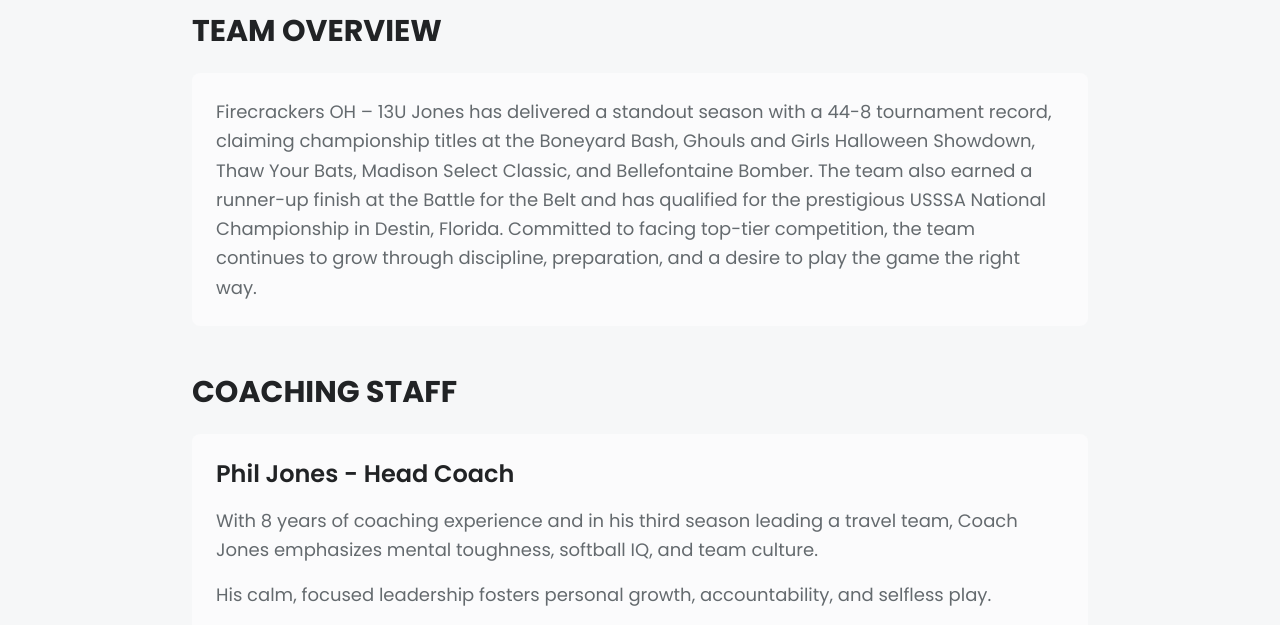
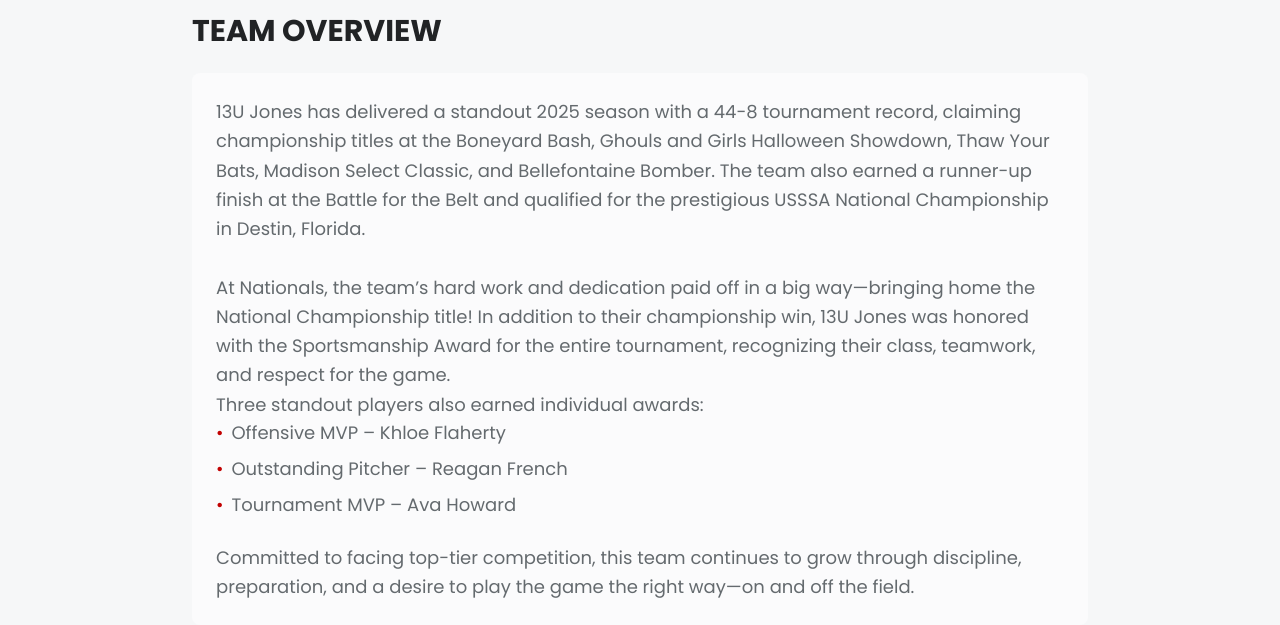
Before and after one commit to Firecrackers-Ohio/firecrackers-ohio.github.io, an Astro site: page /teams/jones in a window 1280 px wide. Shown: the part 175-800 px from the top of the page. Built offline with nearby package versions, Linux system fonts and the light colour scheme; Astro itself is replaced by a stand-in of ours.

Commit message:
Update Jones profile to include nationals

```diff
--- a/src/pages/teams/jones.astro
+++ b/src/pages/teams/jones.astro
@@ -24,15 +24,40 @@
         </h2>
         <div class="rounded-lg bg-gray-50 p-6 dark:bg-gray-800">
           <p class="text-lg leading-relaxed text-gray-700 dark:text-gray-300">
-            Firecrackers OH – 13U Jones has delivered a standout season with a
-            44-8 tournament record, claiming championship titles at the Boneyard
+            13U Jones has delivered a standout 2025 season with a 44-8
+            tournament record, claiming championship titles at the Boneyard
             Bash, Ghouls and Girls Halloween Showdown, Thaw Your Bats, Madison
             Select Classic, and Bellefontaine Bomber. The team also earned a
-            runner-up finish at the Battle for the Belt and has qualified for
-            the prestigious USSSA National Championship in Destin, Florida.
-            Committed to facing top-tier competition, the team continues to grow
-            through discipline, preparation, and a desire to play the game the
-            right way.
+            runner-up finish at the Battle for the Belt and qualified for the
+            prestigious USSSA National Championship in Destin, Florida.
+            <br />
+            <br />
+            At Nationals, the team’s hard work and dedication paid off in a big way—bringing
+            home the National Championship title! In addition to their championship
+            win, 13U Jones was honored with the Sportsmanship Award for the entire
+            tournament, recognizing their class, teamwork, and respect for the game.
+            <br />
+            Three standout players also earned individual awards:
+            <ul class="space-y-2 text-lg text-gray-700 dark:text-gray-300">
+              <li class="flex items-start">
+                <span class="text-red mr-2">•</span>
+                <span>Offensive MVP – Khloe Flaherty</span>
+              </li>
+              <li class="flex items-start">
+                <span class="text-red mr-2">•</span>
+                <span>Outstanding Pitcher – Reagan French</span>
+              </li>
+              <li class="flex items-start">
+                <span class="text-red mr-2">•</span>
+                <span>Tournament MVP – Ava Howard</span>
+              </li>
+            </ul>
+          </p>
+          <br />
+          <p class="text-lg leading-relaxed text-gray-700 dark:text-gray-300">
+            Committed to facing top-tier competition, this team continues to
+            grow through discipline, preparation, and a desire to play the game
+            the right way—on and off the field.
           </p>
         </div>
       </section>
```
